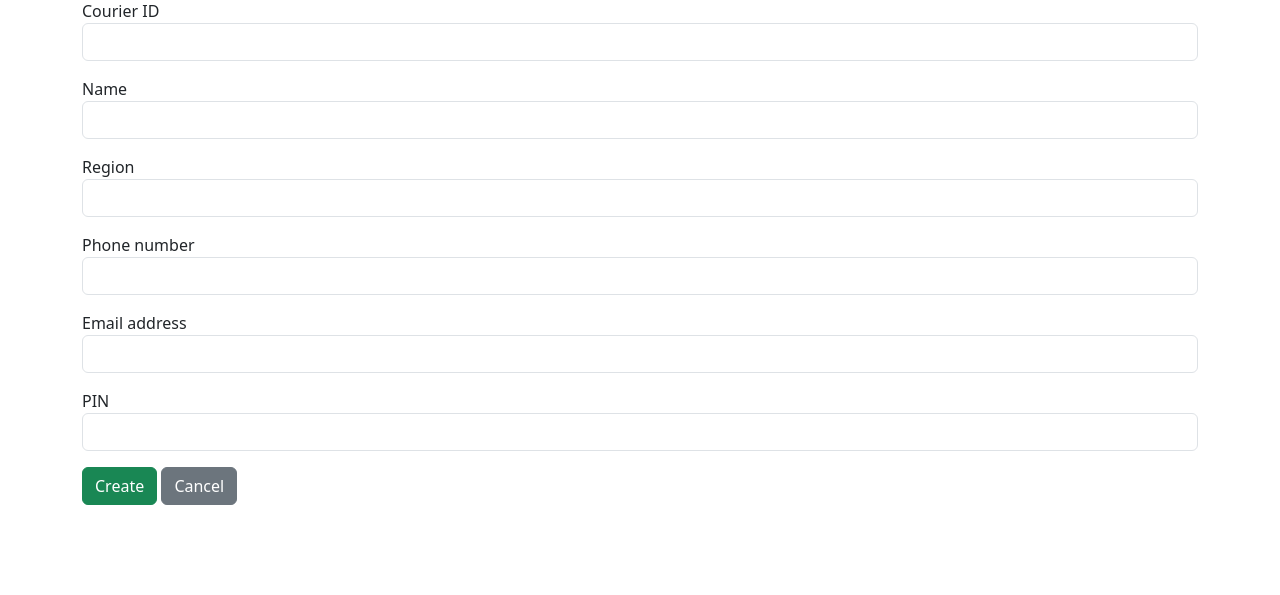
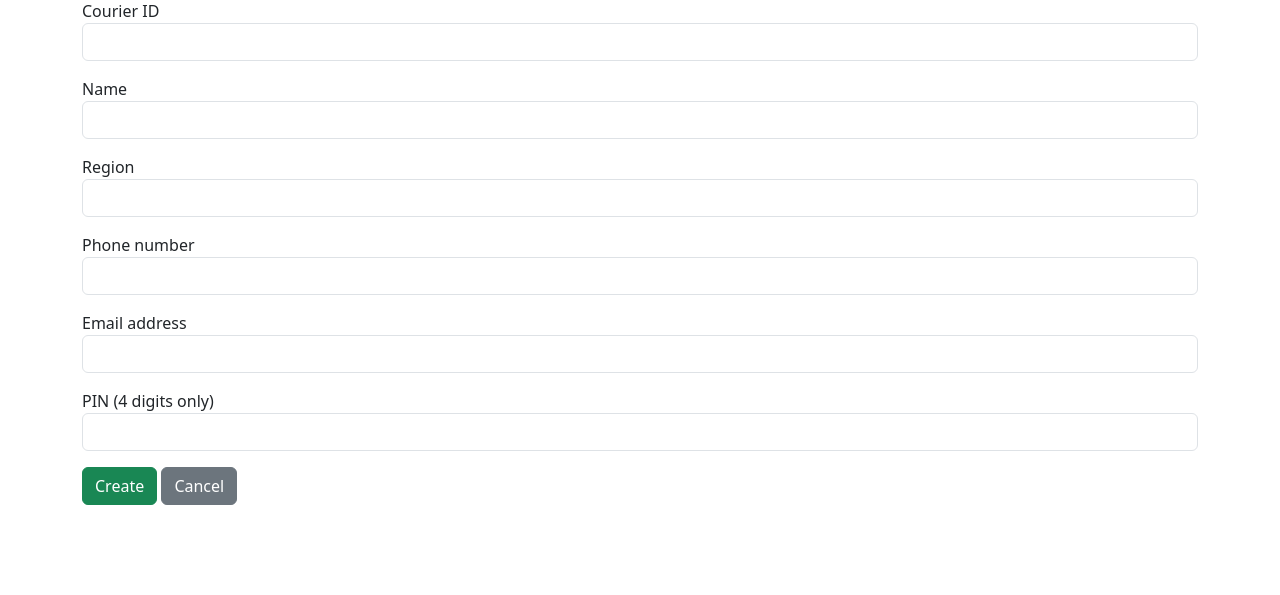
Before and after one commit to Gege452/QA-SEA-assignment-evri-portal, a Flask app: page /admin/create in a window 1280 px wide. Shown: the part 71-666 px from the top of the page. Run offline with Flask 3, Linux system fonts and the light colour scheme; a user stored in the database is signed in.

Commit message:
Added 4 digit validation to admin creating couriers

```diff
--- a/templates/create_courier.html
+++ b/templates/create_courier.html
@@ -23,9 +23,9 @@
     <input type="email" name="email" class="form-control" required>
   </div>
   <div class="mb-3">
-    <label>PIN</label>
-    <input type="password" name="pin" class="form-control" required>
-  </div>
+      <label>PIN (4 digits only)</label>
+      <input type="text" name="pin" class="form-control" pattern="\d{4}" title="Please enter a 4-digit PIN">
+    </div>
   <button type="submit" class="btn btn-success">Create</button>
   <a href="{{ url_for('admin_dashboard') }}" class="btn btn-secondary">Cancel</a>
 </form>
```
